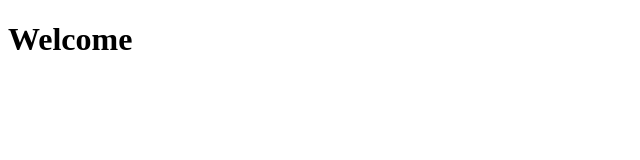
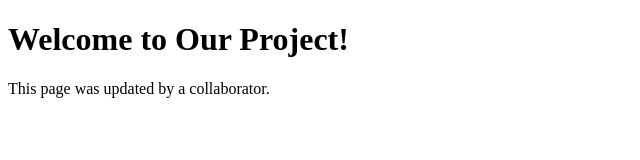
Before and after one commit to seki-jose/git-collaboration, a plain HTML site: page index.html in a window 1280 px wide. Shown: the whole page, without its empty margins (0-640 px from the left). Drawn offline with Linux system fonts and the light colour scheme.

Commit message:
Update welcome page

```diff
--- a/index.html
+++ b/index.html
@@ -7,6 +7,7 @@
     <title>Welcome Page</title>
 </head>
 <body>
-    <h1>Welcome</h1>
+    <h1>Welcome to Our Project!</h1>
+    <p>This page was updated by a collaborator. </p>
 </body>
 </html>
```
